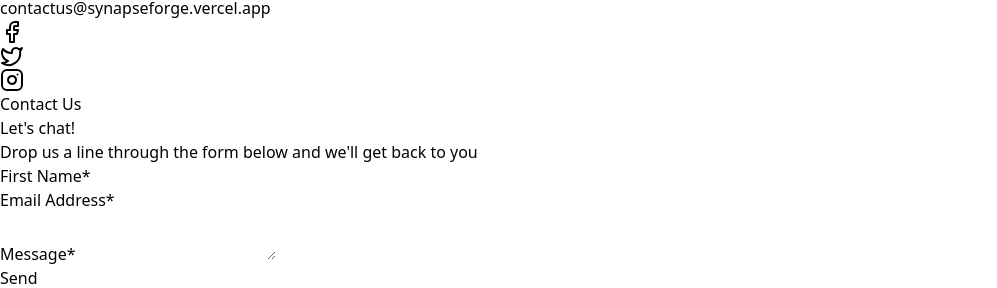
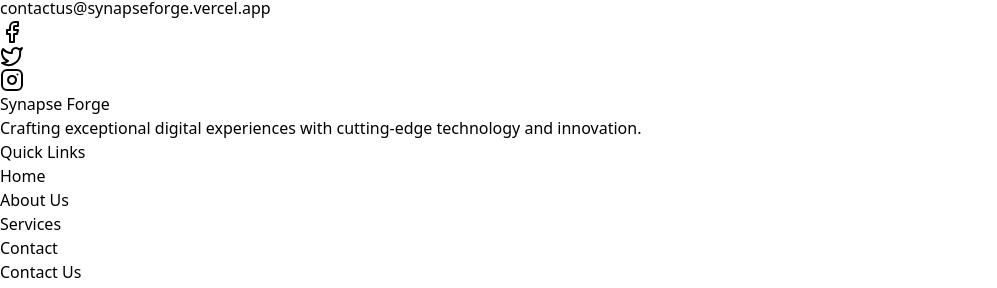
Before and after one commit to ritiklatiyan9/synapseforge, a React (Vite) app: page /contact in a window 1280 px wide. Shown: the part 502-790 px from the top of the page, without its empty margins (0-997 px from the left). Built offline with nearby package versions, Linux system fonts and the light colour scheme.

Commit message:
fixing form

```diff
--- a/src/components/Contact/Contact.jsx
+++ b/src/components/Contact/Contact.jsx
@@ -145,85 +145,7 @@ const ContactForm = () => {
         </motion.div>
       </motion.div>
 
-      <div className="bg-gray-100 text-gray-500 min-h-screen py-16">
-        <div className="container mx-auto px-4">
-          <h2 className="text-4xl mt-10 font-bold text-center mb-4">Contact Us</h2>
-          <h3 className="text-6xl font-semibold text-center mb-6">Let's chat!</h3>
-          <p className="text-center mb-8">
-            Drop us a line through the form below and we'll get back to you
-          </p>
-          <form onSubmit={handleSubmit} className="max-w-md mx-auto">
-            <div className="mb-4">
-              <label
-                htmlFor="name"
-                className="block text-gray-700 font-bold mb-2"
-              >
-                First Name*
-              </label>
-              <input
-                type="text"
-                id="name"
-                className="shadow appearance-none border rounded w-full py-2 px-3 text-gray-700 leading-tight focus:outline-none focus:shadow-outline"
-                value={formData.name}
-                onChange={handleChange}
-              />
-            </div>
 
-            <div className="mb-4">
-              <label
-                htmlFor="email"
-                className="block text-gray-700 font-bold mb-2"
-              >
-                Email Address*
-              </label>
-              <input
-                type="email"
-                id="email"
-                className="shadow appearance-none border rounded w-full py-2 px-3 text-gray-700 leading-tight focus:outline-none focus:shadow-outline"
-                value={formData.email}
-                onChange={handleChange}
-              />
-            </div>
-
-            <div className="mb-4">
-              <label
-                htmlFor="message"
-                className="block text-gray-700 font-bold mb-2"
-              >
-                Message*
-              </label>
-              <textarea
-                id="message"
-                className="shadow appearance-none border rounded w-full py-2 px-3 text-gray-700 leading-tight focus:outline-none focus:shadow-outline"
-                value={formData.message}
-                onChange={handleChange}
-              />
-            </div>
-            <div className="flex items-center justify-center">
-              <button
-                type="submit"
-                className="bg-blue-500 hover:bg-blue-700 text-white font-bold py-2 px-4 rounded focus:outline-none focus:shadow-outline"
-                disabled={loading}
-              >
-                {loading ? 'Sending...' : 'Send'}
-              </button>
-            </div>
-            {statusMessage && (
-              <div className="mt-4 text-center text-lg">
-                <p>{statusMessage}</p>
-              </div>
-            )}
-          </form>
-          <div className="mt-16 p-6 bg-white rounded-lg shadow-lg flex justify-center items-center flex-col">
-            <p className="text-2xl text-gray-700 font-semibold">Contact us for more</p>
-            <div className="flex space-x-4 mt-6">
-              <Facebook className="h-8 w-8 text-blue-600" />
-              <Twitter className="h-8 w-8 text-blue-400" />
-              <Instagram className="h-8 w-8 text-pink-600" />
-            </div>
-          </div>
-        </div>
-      </div>
     </div>
   );
 };
```
